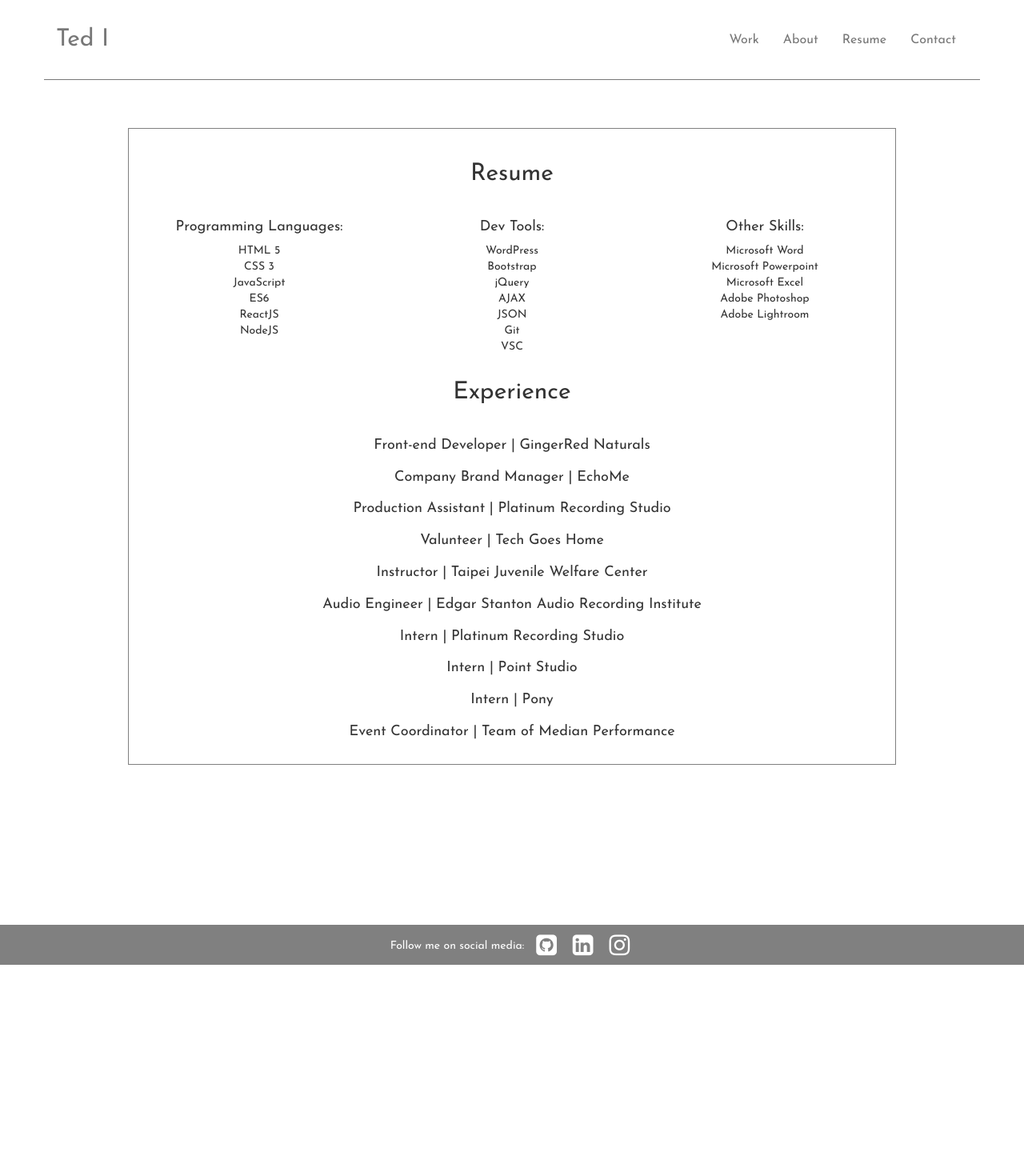
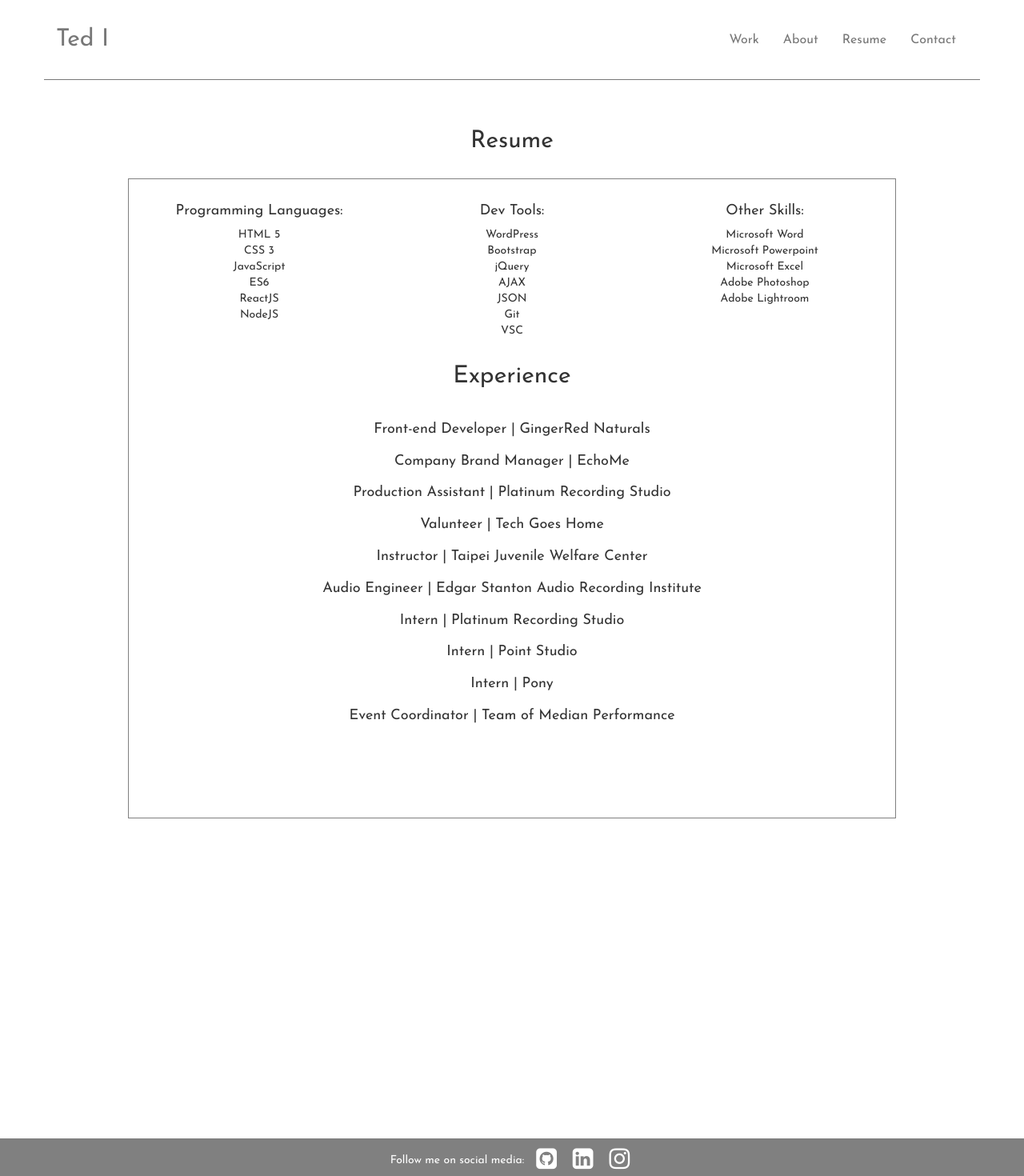
Before and after one commit to tedi0722/portfolio, a React (Create React App) app: page /Resume in a window 1280 px wide. Shown: the top 1470 px of the page at 80% size. Before the commit the page ends 1206 px from the top, so only its background shows below. Built offline with nearby package versions, Linux system fonts and the light colour scheme.

Commit message:
third commit

```diff
--- a/package.json
+++ b/package.json
@@ -2,7 +2,9 @@
   "name": "portfolio",
   "version": "0.1.0",
   "private": true,
+  "homepage": "http://tedi0722.github.io/portfolio/",
   "dependencies": {
+    "gh-pages": "^2.0.1",
     "react": "^16.6.0",
     "react-audio-player": "^0.11.0",
     "react-bootstrap": "^0.32.4",
@@ -15,6 +17,8 @@
     "start": "react-scripts start",
     "build": "react-scripts build",
     "test": "react-scripts test",
+    "predeploy": "npm run build",
+    "deploy": "gh-pages -d build",
     "eject": "react-scripts eject"
   },
   "eslintConfig": {
--- a/src/components/GRN/GRN.css
+++ b/src/components/GRN/GRN.css
@@ -15,9 +15,6 @@ span.glyphicon.glyphicon-chevron-left {
 
 h2 {
     margin-bottom: 30px;
-}
-
-ol.carousel-indicators {
 }
 
 .view-site-btn {
@@ -40,6 +37,6 @@ ol.carousel-indicators {
 }
 
 .project-info {
-    height: 500px;
     padding: 20px;
+    min-height: calc(100vh);
 }
--- a/src/components/about/About.css
+++ b/src/components/about/About.css
@@ -6,7 +6,7 @@
 .about-wrapper {
     display: flex;
     align-items: center;
-    height: 500px;
+    min-height: calc(100vh);
 }
 
 .bio-wrapper {
--- a/src/components/contact/Contact.css
+++ b/src/components/contact/Contact.css
@@ -34,5 +34,5 @@ form {
 }
 
 .contact-wrapper {
-    height: 500px;
+    min-height: calc(100vh);
 }
--- a/src/components/contact/Contact.jsx
+++ b/src/components/contact/Contact.jsx
@@ -6,6 +6,7 @@ export default class Contact extends Component {
     render () {
         return (
             <Grid className="contact-wrapper">
+                <h2 className="text-center">Contact</h2>
                 <Row>
                     <Col xs={12}>
                     <p className="contact-intro">Please don't hesitate to contact me if you have any questions.</p>
--- a/src/components/footer/Footer.css
+++ b/src/components/footer/Footer.css
@@ -20,6 +20,6 @@
     color: white;
 }
 
-footer {
-margin-top: 200px;
+.footer {
+
 }
--- a/src/components/footer/Footer.jsx
+++ b/src/components/footer/Footer.jsx
@@ -5,7 +5,7 @@ import './Footer.css';
 export default class Footer extends Component {
     render () {
         return (
-            <footer>
+            <footer className="footer">
                 <div className="social-links">
                 <p>Follow me on social media:</p>
                 <a href="https://github.com/tedi0722" target="_blank" rel="noopener noreferrer">
--- a/src/components/resume/Resume.css
+++ b/src/components/resume/Resume.css
@@ -4,6 +4,11 @@
     text-align: center;
     list-style-type: none;
     width: 960px;
+    min-height: calc(100vh);
+}
+
+.additional-info {
+    min-height: calc(50vh);
 }
 
 @media (max-width: 1000px) {
--- a/src/components/resume/Resume.jsx
+++ b/src/components/resume/Resume.jsx
@@ -5,12 +5,9 @@ import './Resume.css';
 export default class Resume extends Component {
     render () {
         return (
+            <div>
+                <h2 className="text-center">Resume</h2>
             <Grid className="resume-wrapper">
-                <Row>
-                    <Col xs={12}>
-                    <h2 className="resume-title">Resume</h2>
-                    </Col>
-                </Row>
                 <Row>
                     <Col xs={12} sm={4}>
                     <h4>Programming Languages:</h4>
@@ -92,6 +89,10 @@ export default class Resume extends Component {
                     </Col>
                 </Row>
             </Grid>
+            <Grid className="additional-info">
+
+            </Grid>
+            </div>
         )
     }
 }
--- a/src/components/triviagame/TriviaGame.css
+++ b/src/components/triviagame/TriviaGame.css
@@ -40,6 +40,6 @@ ol.carousel-indicators {
 }
 
 .project-info {
-    height: 500px;
     padding: 20px;
+    min-height: calc(100vh);
 }
--- a/src/components/work/Work.css
+++ b/src/components/work/Work.css
@@ -6,7 +6,7 @@
 }
 
 .work-wrapper {
-    height: 500px;
+    min-height: calc(100vh)
 }
 
 .project-card:hover {
```
Also changed, not shown: 1 other file (tests, documents, lock files or other folders).
